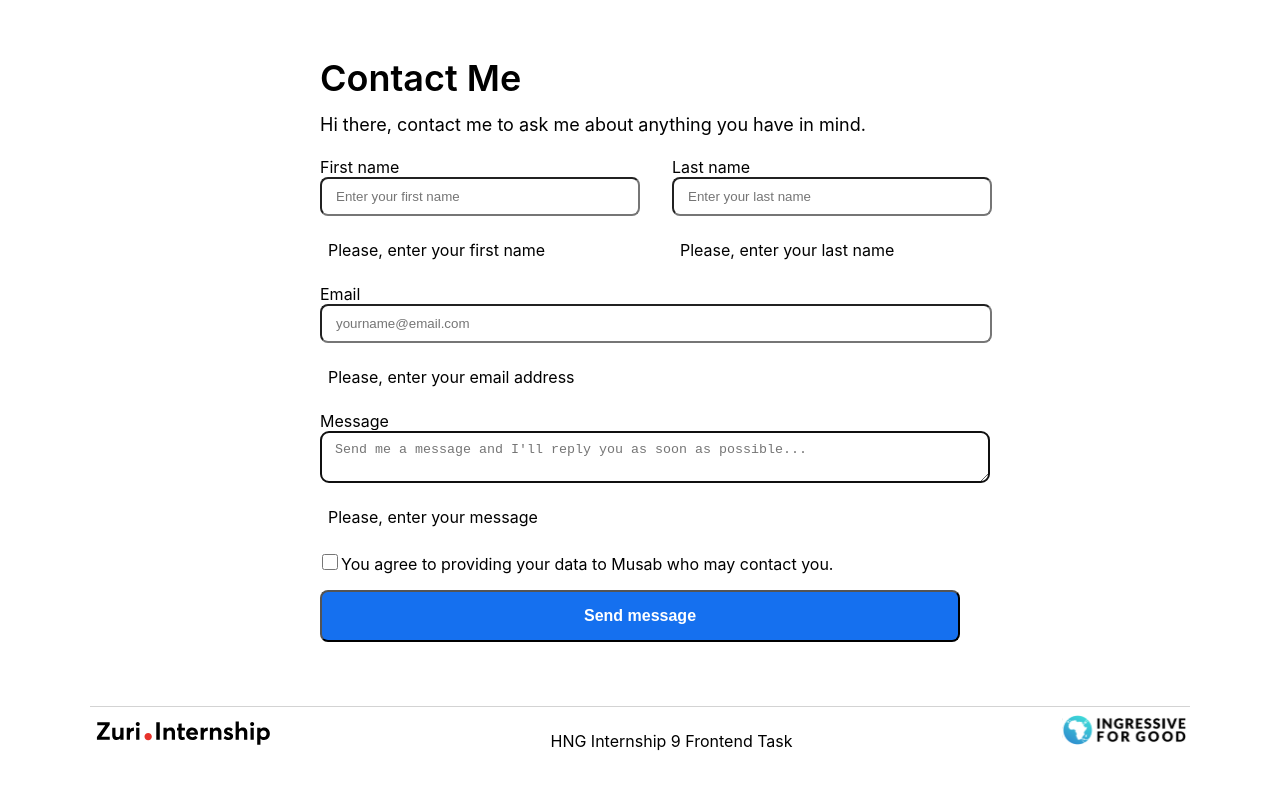
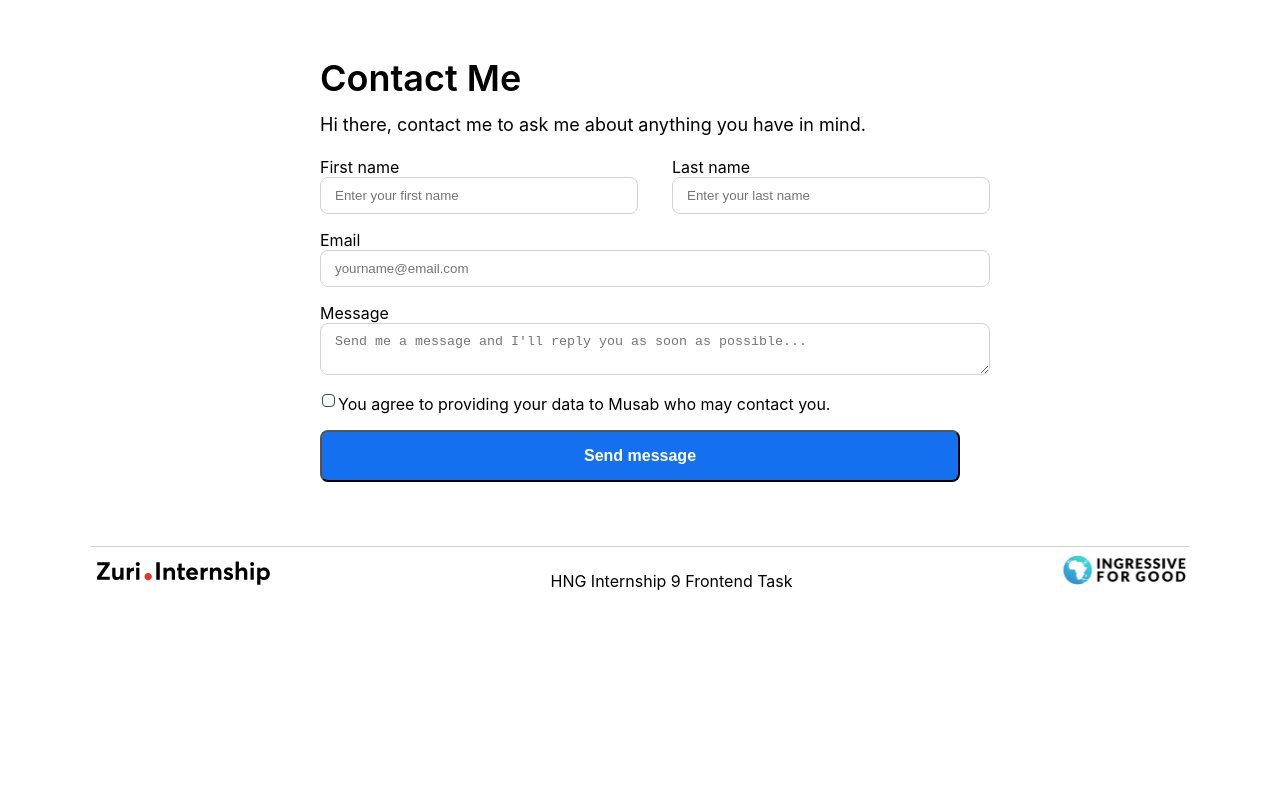
Before and after one commit to Musab1258/hng-front-end-satge1-task, a React (Create React App) app: page /contact in a window 1280 px wide. Shown: the top 788 px of the page. Built offline with nearby package versions, Linux system fonts and the light colour scheme.

Commit message:
feat: added form validation

```diff
--- a/src/components/contact/Contact.css
+++ b/src/components/contact/Contact.css
@@ -1,3 +1,9 @@
+.body {
+  margin: 0;
+	padding: 0;
+	border: 0;
+	vertical-align: baseline;
+}
 .contact {
   width: 90%;
   margin: auto;
@@ -35,12 +41,38 @@
   border-radius: 8px;
   margin-bottom: 8px;
   padding: 10px 14px 10px 14px;
+  border: 1px solid lightgray;
+  background-color: transparent;
+  box-shadow: none;
+}
+.input:focus {
+  outline: none;
+  border: 1px solid rgb(125 211 252);
+}
+.text-area:focus {
+  outline: none;
+  border: 2px solid rgb(244 63 94);
+}
+.show {
+  margin-top: -0.2em;
+  color: rgb(244 63 94);
+}
+.hide {
+  display: none;
 }
 .checkbox {
-  width: 16px;
-  height: 16px;
+  width: 13px;
+  height: 13px;
   margin-left: 2px;
-  border-radius: 6px;
+  border-radius: 4px;
+  appearance: none;
+  border: 1px solid #34495E;
+  outline: none;
+  transition-duration: 0.3s;
+}
+.checkbox:checked {
+  border: 1px solid #1570EF;
+  background-color: lightgray;
 }
 .checkbox-span {
   font-weight: 400;
@@ -57,6 +89,9 @@
   font-weight: 600;
   font-size: 16px;
   line-height: 24px;
+}
+.send-btn:hover {
+  background-color: rgb(30 64 175);
 }
 
 /* For medium and large screen */
--- a/src/components/contact/contact.js
+++ b/src/components/contact/contact.js
@@ -1,4 +1,4 @@
-import { useState, useRef, useEffect } from 'react';
+import { useState, useEffect } from 'react';
 import './Contact.css';
 import Footer from "../footer/Footer";
 
@@ -6,7 +6,6 @@ const NAME_REGEX = /^[a-zA-Z][a-zA-Z0-9-_.]{1,23}$/;
 const EMAIL_REGEX = /^[a-zA-Z][a-zA-Z0-9-_](?=.*[.]).{1,500}$/;
 
 function Contact() {
-  const formRef = useRef();
 
   const [ firstName, setFirstName ] = useState("");
   const [ validFirstName, setValidFirstName ] = useState(false);
@@ -23,10 +22,6 @@ function Contact() {
   const [ message, setMessage ] = useState("");
   const [ validMessage, setValidMessage ] = useState(false);
   const [ messageFocus, setMessageFocus] = useState(false);
-
-  useEffect(() => {
-    formRef.current.focus();
-  }, []);
 
   useEffect(() => {
     const result = NAME_REGEX.test(firstName);
@@ -50,6 +45,7 @@ function Contact() {
 
   const handleSubmit = (e) => {
     e.preventDefault();
+    alert('Your message was sent successfuly');
     setFirstName("");
     setLastName("");
     setEmail("");
@@ -57,13 +53,13 @@ function Contact() {
   }
 
   return (
-    <div>
+    <div className='body'>
       <div className='contact'>
         <div className='heading'>
           <h1 className='heading-h1'>Contact Me</h1>
           <p className='heading-p'>Hi there, contact me to ask me about anything you have in mind.</p>
         </div>
-        <form>
+        <form onSubmit={handleSubmit}>
           <div className='lg-name'>
             <div className='form-entries fst-name'>
             <label>
@@ -71,13 +67,14 @@ function Contact() {
             </label>
             <input id="first_name"
                    type="text"
-                   ref={formRef}
+                   value={firstName}
                    onChange={(e) => setFirstName(e.target.value)}
                    onFocus={() => setFirstNameFocus(true)}
+                   onBlur={() => setFirstNameFocus(false)}
                    placeholder="Enter your first name"
                    className='entry input'
             />
-            <p className='firstNameFocus & !validFirstName ? show : hide'>Please, enter your first name</p>
+            <p className={firstNameFocus & !validFirstName ? 'show' : 'hide'}>Please, enter your first name</p>
             </div>
             <div className='form-entries lst-name'>
               <label>
@@ -85,13 +82,14 @@ function Contact() {
               </label>
               <input id="last_name"
                      type="text"
-                     ref={formRef}
+                     value={lastName}
                      onChange={(e) => setLastName(e.target.value)}
                      onFocus={() => setLastNameFocus(true)}
+                     onBlur={() => setLastNameFocus(false)}
                      placeholder="Enter your last name"
                      className='entry  input'
               />
-              <p className='lastNameFocus & !validLastName ? show : hide'>Please, enter your last name</p>
+              <p className={lastNameFocus & !validLastName ? 'show' : 'hide'}>Please, enter your last name</p>
             </div>
           </div>
           <div className='form-entries' >
@@ -100,13 +98,14 @@ function Contact() {
             </label>
             <input id="email"
                    type="email"
-                   ref={formRef}
+                   value={email}
                    onChange={(e) => setEmail(e.target.value)}
                    onFocus={() => setEmailFocus(true)}
+                   onBlur={() => setEmailFocus(false)}
                    placeholder="yourname@email.com"
                    className='entry input'
             />
-            <p className='emailFocus & !validEmail ? show : hide'>Please, enter your email address</p>
+            <p className={emailFocus & !validEmail ? 'show' : 'hide'} >Please, enter your email address</p>
           </div>
           <div className='form-entries'>
             <label>
@@ -114,20 +113,27 @@ function Contact() {
             </label>
             <textarea id="message"
                       type="text"
-                      ref={formRef}
+                      value={message}
                       onChange={(e) => setMessage(e.target.value)}
                       onFocus={() => setMessageFocus(true)}
+                      onBlur={() => setMessageFocus(false)}
                       placeholder="Send me a message and I'll reply you as soon as possible..."
                       className='entry text-area'
             />
-            <p className='messageFocus & !validMessage ? show : hide'>Please, enter your message</p>
+            <p className={messageFocus & !validMessage ? 'show' : 'hide'} >Please, enter your message</p>
           </div>
           <div>
             <input type="checkbox" className='checkbox' />
             <span className='checkbox-span' >You agree to providing your data to Musab who may contact you.</span>
           </div>
           <div>
-            <button id="btn__submit" className='send-btn' >Send message</button>
+            <button id="btn__submit"
+                    type="button"
+                    onClick={handleSubmit}
+                    className='send-btn'
+            >
+              Send message
+            </button>
           </div>
         </form>
       </div>
```
